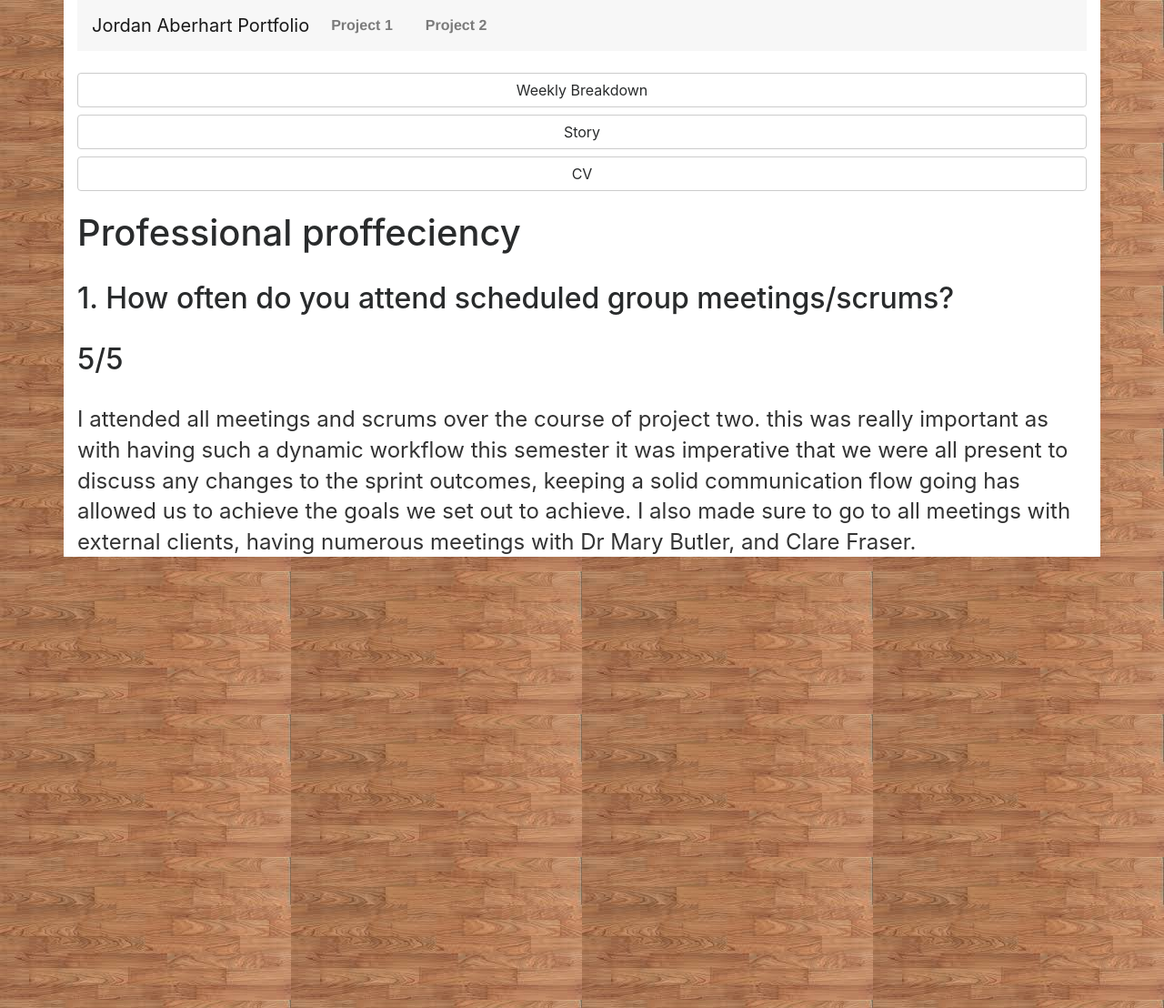
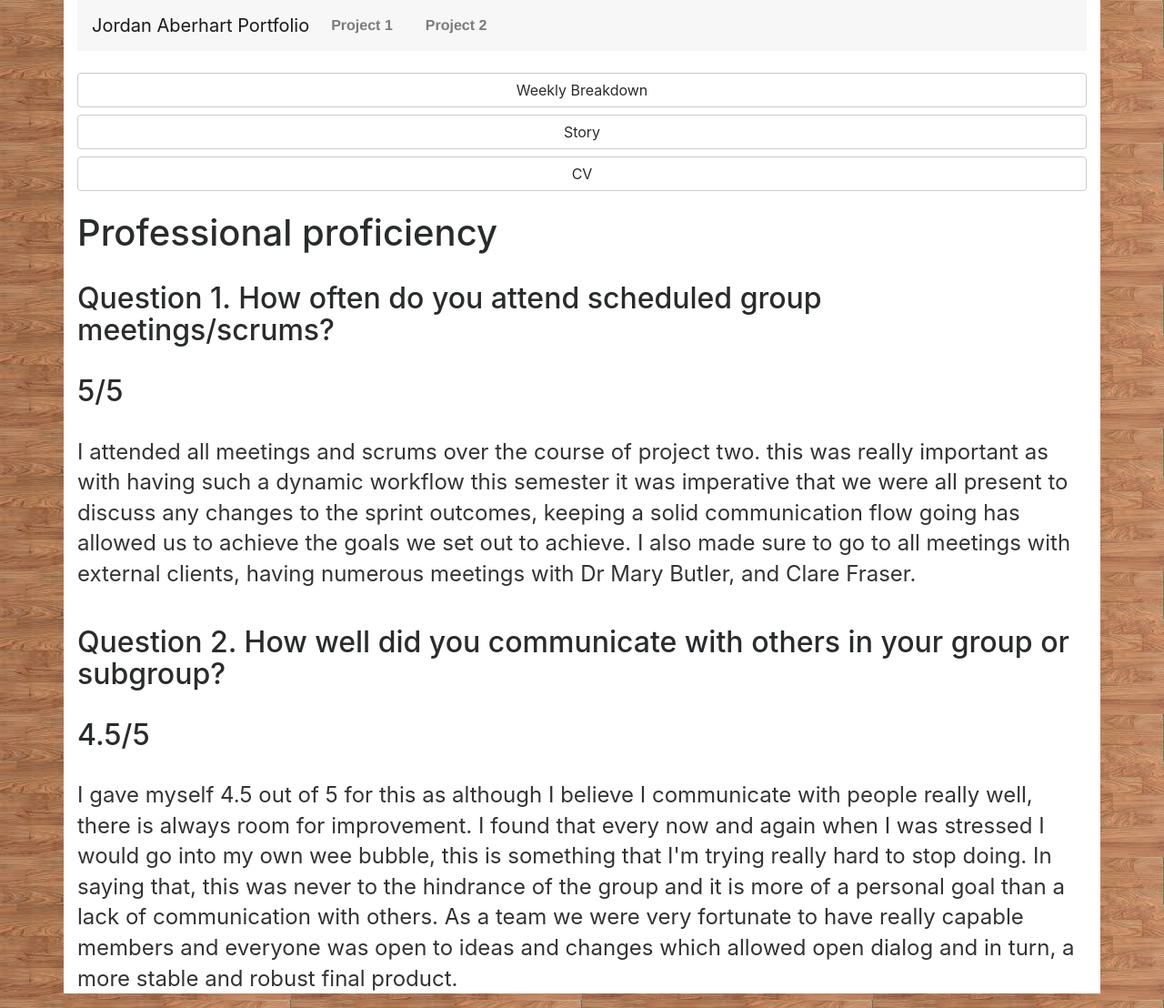
Before and after one commit to aberhjk1/aberhjk1.github.io, a Jekyll site: the page built from selfreview.html, in a window 1280 px wide. Shown: the whole page at 91% size. Built offline with Jekyll 4.4.1, drawn with Linux system fonts in a browser that asks for light colours; nearby versions of some CDN libraries.

Commit message:
Update selfreview.html

```diff
--- a/selfreview.html
+++ b/selfreview.html
@@ -8,12 +8,22 @@ title: Jordan Aberhart Evidence Portfolio
 <a class="btn btn-secondary btn-block" href="cv" role="button">CV</a>
 <br>
 
-<h1>Professional proffeciency</h1>
+<h1>Professional proficiency</h1>
 <br>
-<h2>1. How often do you attend scheduled group meetings/scrums?</h2>
+<h2>Question 1. How often do you attend scheduled group meetings/scrums?</h2>
 <br>
 <h2>5/5</h2>
 <br>
 <p> I attended all meetings and scrums over the course of project two. this was really important as with having such a dynamic workflow
    this semester it was imperative that we were all present to discuss any changes to the sprint outcomes, keeping a solid communication flow going has allowed us to achieve the goals we set out to achieve. I also made sure to go to all meetings with
   external clients, having numerous meetings with Dr Mary Butler, and Clare Fraser.</p>
+
+
+<br>
+<h2>Question 2. How well did you communicate with others in your group or subgroup?</h2>
+<br>
+<h2>4.5/5</h2>
+<br>
+<p> I gave myself 4.5 out of 5 for this as although I believe I communicate with people really well, there is always room for improvement. I found that every now and again when I was stressed I would go into my own wee bubble, this is something that I'm trying really hard to stop doing. In saying
+   that, this was never to the hindrance of the group and it is more of a personal goal than a lack of communication with others.
+   As a team we were very fortunate to have really capable members and everyone was open to ideas and changes which allowed open dialog and in turn, a more stable and robust final product.</p>
```
